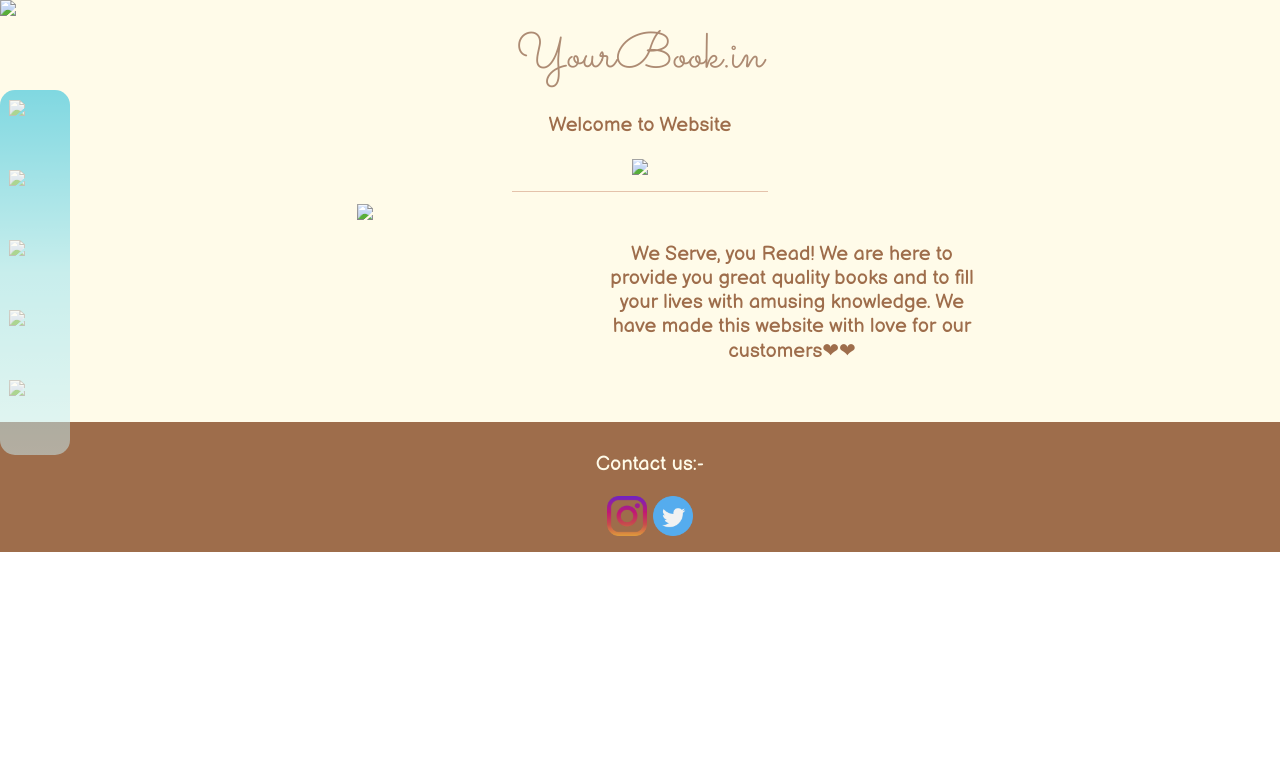
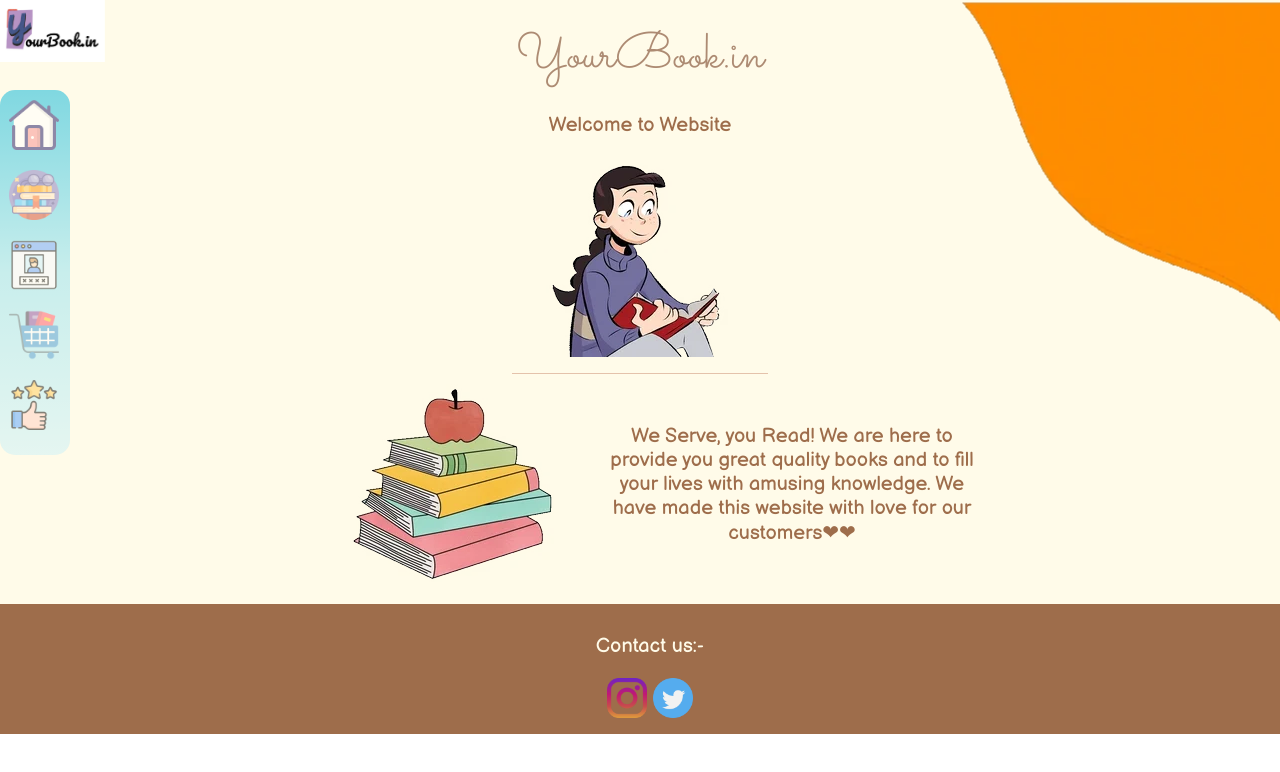
Before and after one commit to itsYashASeeker/yourbookin, a plain HTML site: page index.html in a window 1280 px wide. Shown: the top 772 px of the page. Drawn offline with Linux system fonts and the light colour scheme; files that its build step writes are made by us from their sources; files whose address does not match are found by name.

Commit message:
Update index.html
updated image path

```diff
--- a/index.html
+++ b/index.html
@@ -14,18 +14,18 @@
         <div class="mid">
             <!-- logo -->
             <a href="index.html">
-                <img class="yourbook" src="img/YourBookin.png">
+                <img class="yourbook" src="YourBookin.png">
             </a>
-            <img class="flow1" src="img/corner-flow.webp">
+            <img class="flow1" src="corner-flow.webp">
             <!-- content -->
             <a href="index.html">
                 <p class="heading">YourBook.in</p>
             </a>
             <p>Welcome to Website</p>
-            <img class="book-cover" src="img/boy-reads-book.webp">
+            <img class="book-cover" src="boy-reads-book.webp">
             <hr>
             <div class="innerdiv1">
-                <div class="book-stack"><img class="book" src="img/book-stack.webp"></div>
+                <div class="book-stack"><img class="book" src="book-stack.webp"></div>
                 <div class="descript"><p>We Serve, you Read! We are here to provide
                     you great quality books and to fill your lives with amusing knowledge.
                     We have made this website with love for our customers❤❤
@@ -49,14 +49,14 @@
         <!-- mainbar -->
         <div class="top-bar">
             <a href="index.html">
-                <img class="home" src="img/001-home.png">
+                <img class="home" src="001-home.png">
             </a>
             <a href="book.html">
-                <img class="buy" src="img/002-buy-book.png">
+                <img class="buy" src="002-buy-book.png">
             </a>
-            <img class="sign-in" src="img/003-sign-in.png">
-            <img class="cart" src="img/004-shopping-cart.png">
-            <img class="rating" src="img/005-rating.png">
+            <img class="sign-in" src="003-sign-in.png">
+            <img class="cart" src="004-shopping-cart.png">
+            <img class="rating" src="005-rating.png">
         </div>
     </div>
 </body>
```
